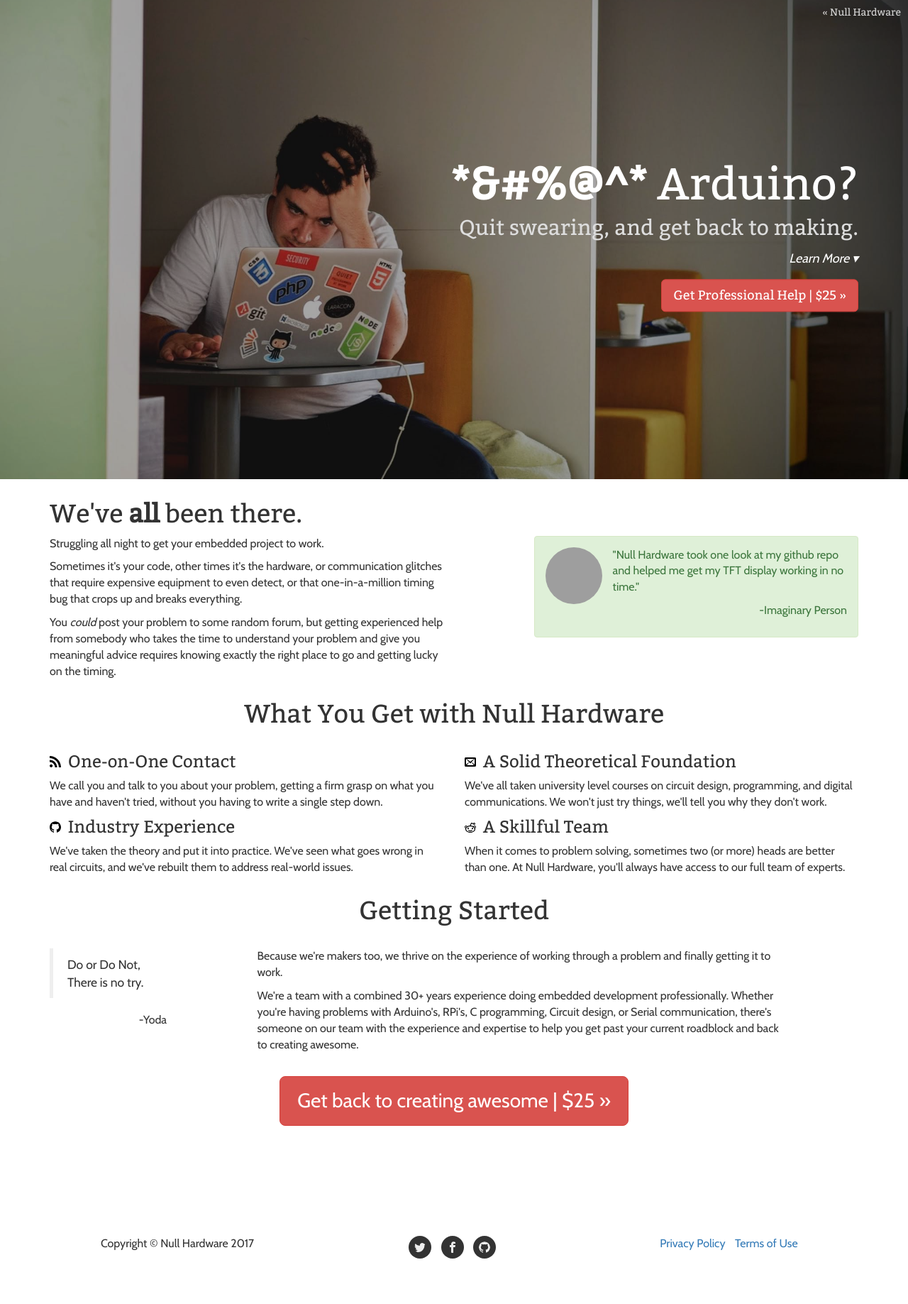
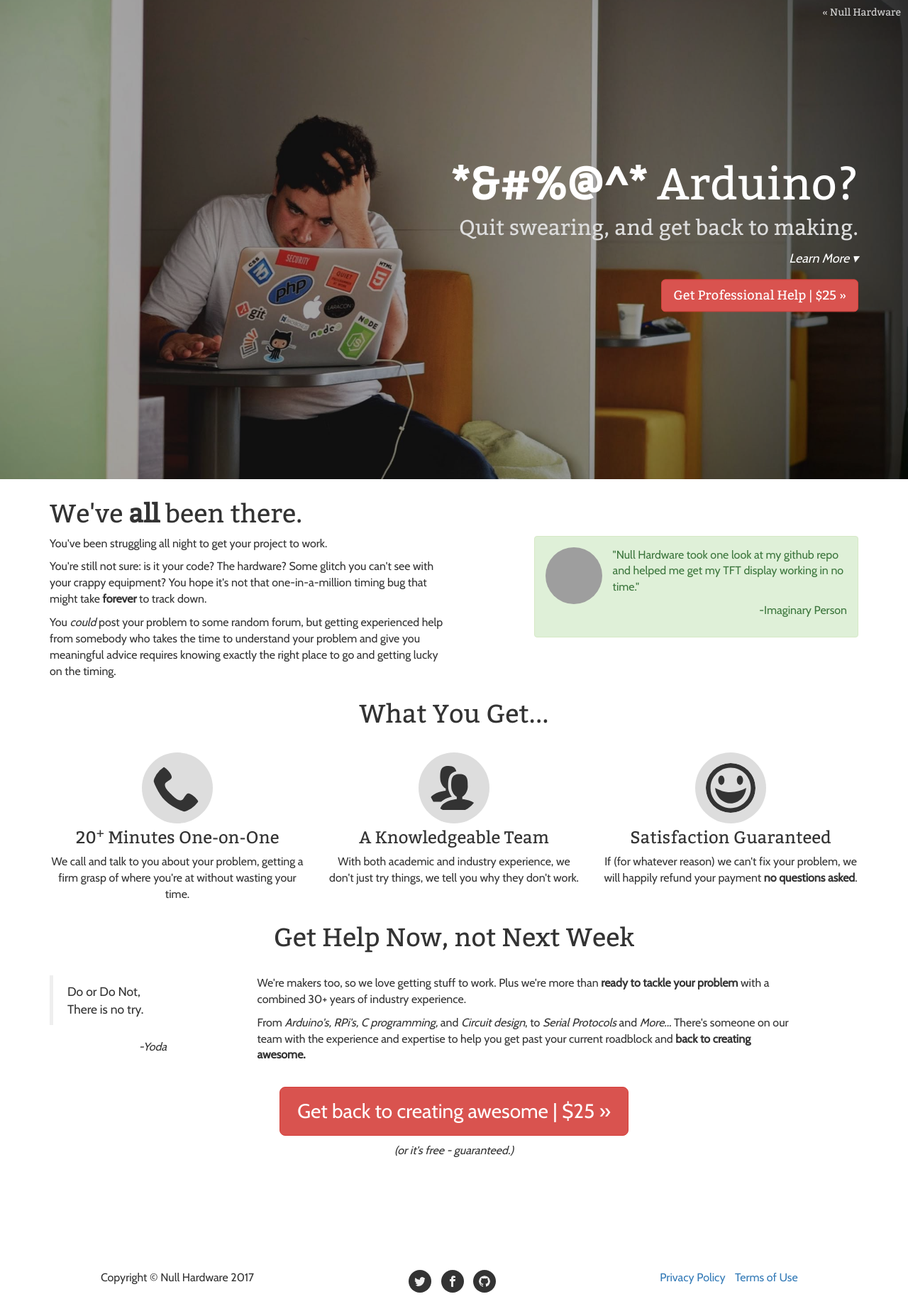
Before and after one commit to nullhardware/nullhardware-website, a Jekyll site: the page built from help.html, in a window 1280 px wide. Shown: the whole page at 71% size. Built offline with Jekyll 4.4.1, drawn with Linux system fonts in a browser that asks for light colours; nearby versions of some CDN libraries; before the commit the page ends 1790 px from its top, so only the background shows below that; grey boxes are pictures that could not be loaded.

Commit message:
Update Help Landing Page
Better copy, some design changes.

```diff
--- a/help.html
+++ b/help.html
@@ -1,9 +1,12 @@
 ---
 layout: landing
-title: Page Specific Title
+title: Get Help and Get Back to Creating Awesome
+description: Null Hardware will talk to you about your embedded development problem (Arduino or otherwise) and Fix it.
+image:
+  path: /img/help/hero.jpg
 css:
   inline: |
-    .h3-icon {height: 16px; width: 16px;}
+    .icon {height: 100px; width: 100px; padding: 15px; stroke-width: 0; stroke: currentColor; fill: currentColor; background: #ddd;}
     .btn.btn-xl {
       padding: 15px 24px;
       font-size: 28px;
@@ -40,8 +43,8 @@ css:
     <h1 id="more">We've <strong>all</strong> been there.</h1>
     <div class="row">
       <div class="col col-md-6">
-        <p>Struggling all night to get your embedded project to work.</p>
-        <p>Sometimes it's your code, other times it's the hardware, or communication glitches that require expensive equipment to even detect, or that one-in-a-million timing bug that crops up and breaks everything.</p>
+        <p>You've been struggling all night to get your project to work.</p>
+        <p>You're still not sure: is it your code? The hardware? Some glitch you can't see with your crappy equipment? You hope it's not that one-in-a-million timing bug that might take <strong>forever</strong> to track down.</p>
         <p>You <em>could</em> post your problem to some random forum, but getting experienced help from somebody who takes the time to understand your problem and give you meaningful advice requires knowing exactly the right place to go and getting lucky on the timing.</p>
       </div>
       <div class="col col-xs-10 col-xs-offset-1 col-sm-8 col-sm-offset-2 col-md-5 col-md-offset-1">
@@ -57,48 +60,70 @@ css:
   </section>
 
   <section>
-    <h1 class="text-center">What You Get with Null Hardware</h1>
+    <h1 class="text-center">What You Get...</h1>
     <br>
     <div class="row">
-      <div class="col col-sm-6">
-        <h3><svg class="h3-icon"><use xlink:href="{{ '/img/icons.svg#icon-rss' | prepend: site.baseurl }}"></use></svg>&nbsp;One-on-One Contact</h3>
-        <p>We call you and talk to you about your problem, getting a firm grasp on what you have and haven't tried, without you having to write a single step down.</p>
+      <div class="col-sm-4 text-center">
+        <div>
+          <svg class="icon img-circle"><use xlink:href="#icon-phone"></use></svg>
+        </div>
+        <h3>20<sup>+</sup> Minutes One-on-One</h3>
+        <p>We call and talk to you about your problem, getting a firm grasp of where you're at without wasting your time.</p>
       </div>
-      <div class="col col-sm-6">
-        <h3><svg class="h3-icon"><use xlink:href="{{ '/img/icons.svg#icon-email' | prepend: site.baseurl }}"></use></svg>&nbsp;A Solid Theoretical Foundation</h3>
-        <p>We've all taken university level courses on circuit design, programming, and digital communications. We won't just try things, we'll tell you why they don't work.</p>
+      <div class="col-sm-4 text-center">
+        <div>
+          <svg class="icon img-circle"><use xlink:href="#icon-team"></use></svg>
+        </div>
+        <h3>A Knowledgeable Team</h3>
+        <p>With both academic and industry experience, we don't just try things, we tell you why they don't work.</p>
       </div>
-    </div>
-    <div class="row">
-      <div class="col col-sm-6">
-        <h3><svg class="h3-icon"><use xlink:href="{{ '/img/icons.svg#icon-github' | prepend: site.baseurl }}"></use></svg>&nbsp;Industry Experience</h3>
-        <p>We've taken the theory and put it into practice. We've seen what goes wrong in real circuits, and we've rebuilt them to address real-world issues.</p>
-      </div>
-      <div class="col col-sm-6">
-        <h3><svg class="h3-icon"><use xlink:href="{{ '/img/icons.svg#icon-reddit' | prepend: site.baseurl }}"></use></svg>&nbsp;A Skillful Team</h3>
-        <p>When it comes to problem solving, sometimes two (or more) heads are better than one. At Null Hardware, you'll always have access to our full team of experts.</p>
+      <div class="col-sm-4 text-center">
+        <div>
+          <svg class="icon img-circle"><use xlink:href="#icon-happy"></use></svg>
+        </div>
+        <h3>Satisfaction Guaranteed</h3>
+        <p>If (for whatever reason) we can't fix your problem, we will happily refund your payment <strong>no questions asked</strong>.</p>
       </div>
     </div>
   </section>
 
   <section>
-    <h1 class="text-center">Getting Started</h1>
+    <h1 class="text-center">Get Help Now, not Next Week</h1>
     <br>
     <div class="row">
-      <div class="col col-sm-4 col-md-2">
+      <div class="col-xs-10 col-xs-offset-1 col-sm-4 col-sm-offset-0 col-md-2">
         <blockquote>
           <p>Do or Do Not, There is no try.</p>
         </blockquote>
-        <p class="text-right">-Yoda</p>
+        <p class="text-right"><em>-Yoda</em></p>
       </div>
-      <div class="col col-sm-8 col-md-8 col-md-offset-1">
-        <p>Because we're makers too, we thrive on the experience of working through a problem and finally getting it to work.</p>
-        <p>We're a team with a combined 30+ years experience doing embedded development professionally. Whether you're having problems with Arduino's, RPi's, C programming, Circuit design, or Serial communication, there's someone on our team with the experience and expertise to help you get past your current roadblock and back to creating awesome.</p>
+      <div class="col-xs-12 col-sm-8 col-md-8 col-md-offset-1">
+        <p>We're makers too, so we love getting stuff to work. Plus we're more than <strong>ready to tackle your problem</strong> with a combined 30+ years of industry experience.</p>
+        <p>From <em>Arduino's, RPi's, C programming,</em> and <em>Circuit design</em>, to <em>Serial Protocols</em> and <em>More...</em> There's someone on our team with the experience and expertise to help you get past your current roadblock and <strong>back to creating awesome.</strong></p>
       </div>
     </div>
     <br>
     <p class="text-center"><a href="{{ '/help/purchase/' | relative_url }}" class="btn btn-danger btn-xl" role="button">Get back to creating awesome | $25 &raquo;</a></p>
+    <p class="text-center"><em>(or it's free - guaranteed.)</em></p>
     <br><br><br><br>
   </section>
 </div>
 <br>
+
+<svg style="position: absolute; width: 0; height: 0; overflow: hidden;" version="1.1" xmlns="http://www.w3.org/2000/svg">
+<defs>
+<symbol id="icon-phone" viewBox="0 0 32 32">
+<title>phone</title>
+<path d="M22 20c-2 2-2 4-4 4s-4-2-6-4-4-4-4-6 2-2 4-4-4-8-6-8-6 6-6 6c0 4 4.109 12.109 8 16s12 8 16 8c0 0 6-4 6-6s-6-8-8-6z"></path>
+</symbol>
+<symbol id="icon-team" viewBox="0 0 36 32">
+<title>team</title>
+<path d="M24 24.082v-1.649c2.203-1.241 4-4.337 4-7.432 0-4.971 0-9-6-9s-6 4.029-6 9c0 3.096 1.797 6.191 4 7.432v1.649c-6.784 0.555-12 3.888-12 7.918h28c0-4.030-5.216-7.364-12-7.918z"></path>
+<path d="M10.225 24.854c1.728-1.13 3.877-1.989 6.243-2.513-0.47-0.556-0.897-1.176-1.265-1.844-0.95-1.726-1.453-3.627-1.453-5.497 0-2.689 0-5.228 0.956-7.305 0.928-2.016 2.598-3.265 4.976-3.734-0.529-2.39-1.936-3.961-5.682-3.961-6 0-6 4.029-6 9 0 3.096 1.797 6.191 4 7.432v1.649c-6.784 0.555-12 3.888-12 7.918h8.719c0.454-0.403 0.956-0.787 1.506-1.146z"></path>
+</symbol>
+<symbol id="icon-happy" viewBox="0 0 32 32">
+<title>happy</title>
+<path d="M16 32c8.837 0 16-7.163 16-16s-7.163-16-16-16-16 7.163-16 16 7.163 16 16 16zM16 3c7.18 0 13 5.82 13 13s-5.82 13-13 13-13-5.82-13-13 5.82-13 13-13zM16 18.711c3.623 0 7.070-0.963 10-2.654-0.455 5.576-4.785 9.942-10 9.942s-9.544-4.371-10-9.947c2.93 1.691 6.377 2.658 10 2.658zM8 11c0-1.657 0.895-3 2-3s2 1.343 2 3c0 1.657-0.895 3-2 3s-2-1.343-2-3zM20 11c0-1.657 0.895-3 2-3s2 1.343 2 3c0 1.657-0.895 3-2 3s-2-1.343-2-3z"></path>
+</symbol>
+</defs>
+</svg>
```
